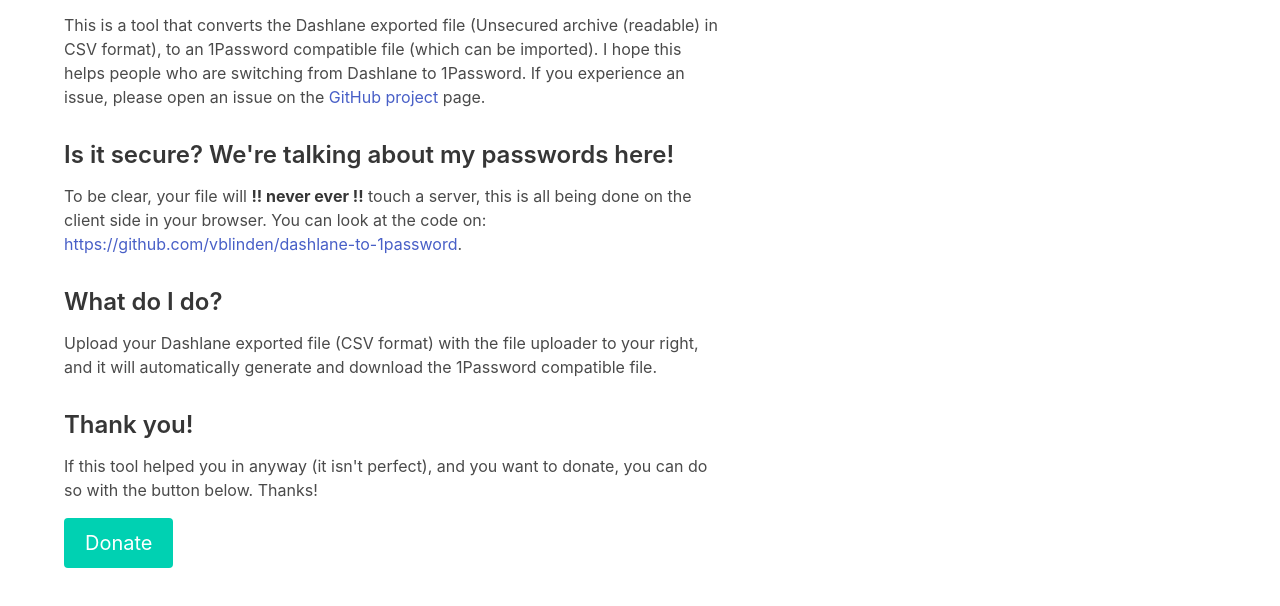
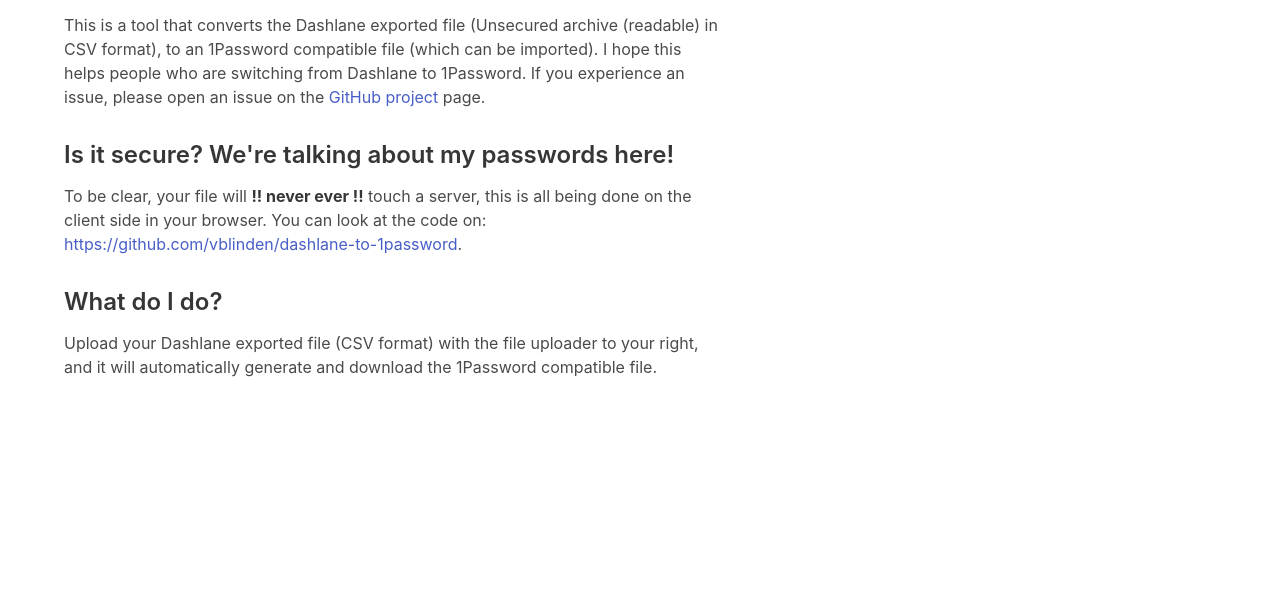
Before and after one commit to vblinden/dashlane-to-1password, a plain HTML site: page index.html in a window 1280 px wide. Shown: the part 146-752 px from the top of the page. Drawn offline with nearby package versions, Linux system fonts and the light colour scheme.

Commit message:
Remove donating text

```diff
--- a/index.html
+++ b/index.html
@@ -31,12 +31,6 @@
                         <p>
                             Upload your Dashlane exported file (CSV format) with the file uploader to your right, and it will automatically generate and download the 1Password compatible file.
                         </p>
-
-                        <h3>Thank you!</h3>
-                        <p>
-                            If this tool helped you in anyway (it isn't perfect), and you want to donate, you can do so with the button below. Thanks!
-                        </p>
-                        <p><a href="https://www.paypal.com/cgi-bin/webscr?cmd=_s-xclick&hosted_button_id=62BHCRUQ236LQ" target="_blank" class="button is-primary is-medium">Donate</a></p>
                     </div>
                     <div class="column content">
                         <div class="message is-success" v-if="success_message">
```
